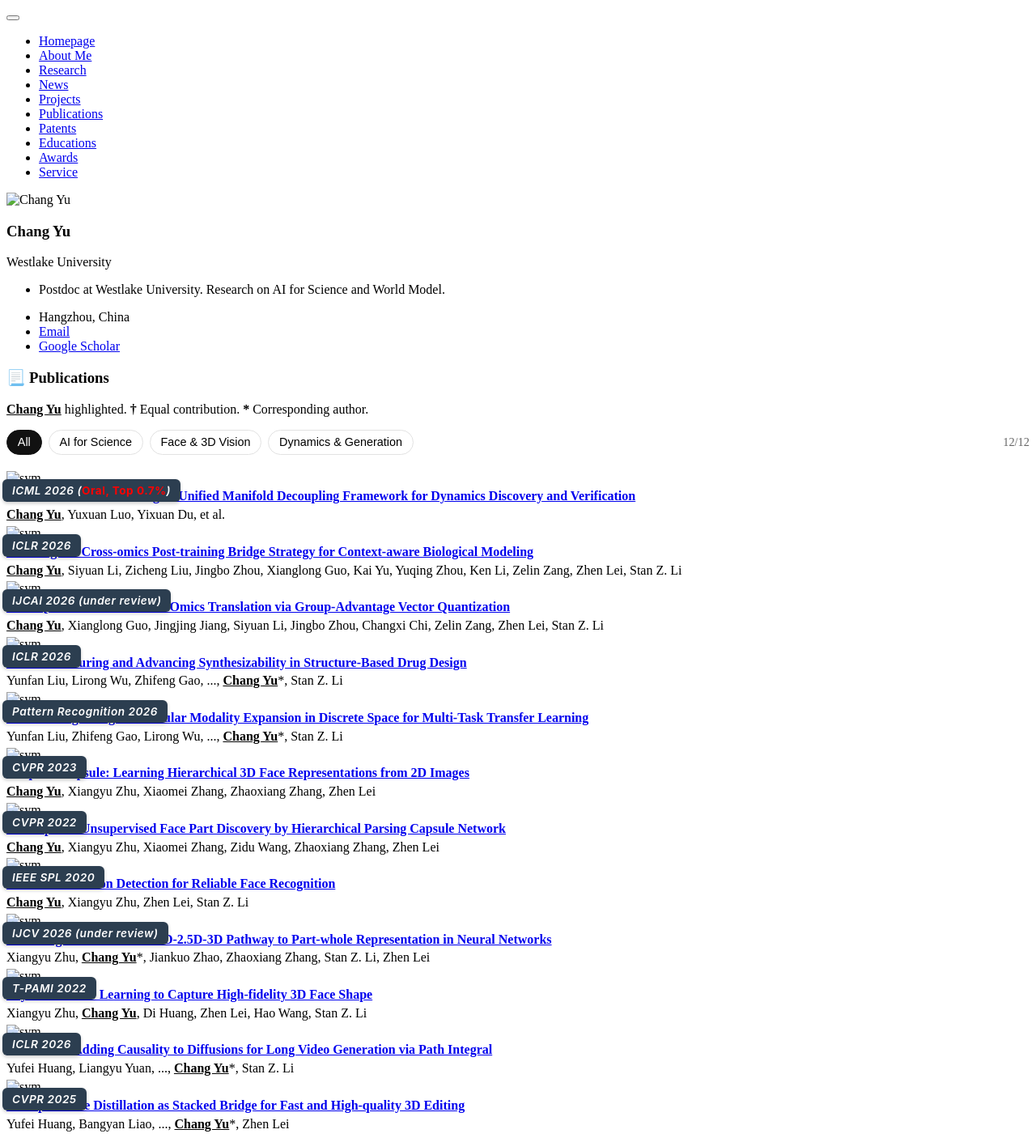
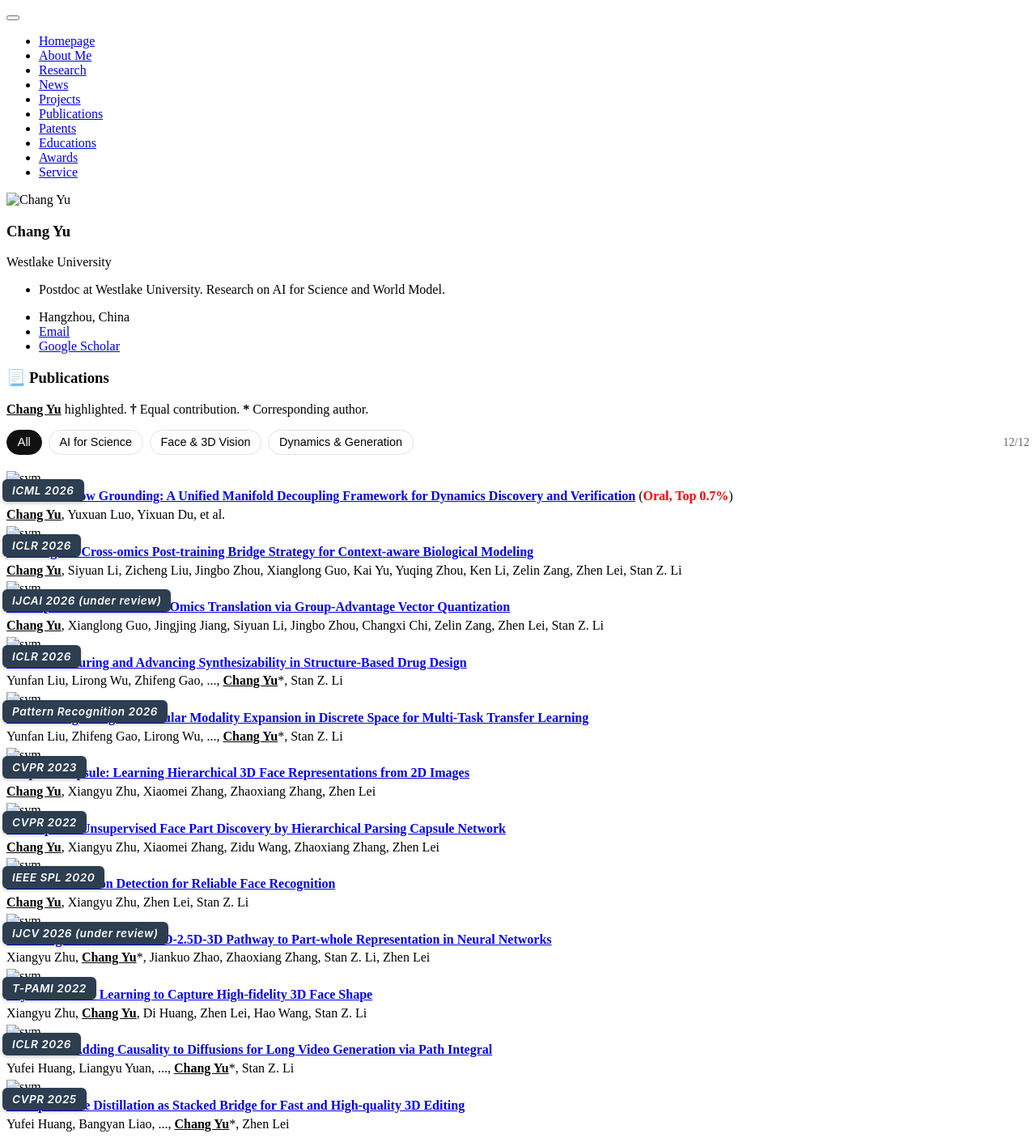
Before and after one commit to yuchang97/yuchang97.github.io, a Jekyll site: the page built from _pages/include/pub.md, in a window 1280 px wide. Shown: the whole page at 81% size. Built offline with Jekyll 4.4.1, drawn with Linux system fonts in a browser that asks for light colours; our own code applies the rules of GitHub Pages for plain Markdown files.

Commit message:
Move ICML news to top and relocate Oral badge from image label to paper title
Co-Authored-By: Claude Opus 4.7 <noreply@anthropic.com>

```diff
--- a/_pages/include/pub.md
+++ b/_pages/include/pub.md
@@ -47,11 +47,11 @@
 
 <div class='paper-box' data-domain="AI4Science">
   <div class='paper-box-image'>
-    <span class="conference-label">ICML 2026 (<span style="color:red;font-style:normal;font-weight:700;">Oral, Top 0.7%</span>)</span>
+    <span class="conference-label">ICML 2026</span>
     <img src="../images/pub/geometric.png" alt="sym" width="100%">
   </div>
   <div class='paper-box-text'>
-    <p><a href="#"><strong>Geometric Flow Grounding: A Unified Manifold Decoupling Framework for Dynamics Discovery and Verification</strong></a></p>
+    <p><a href="#"><strong>Geometric Flow Grounding: A Unified Manifold Decoupling Framework for Dynamics Discovery and Verification</strong></a> (<strong style="color:red;">Oral, Top 0.7%</strong>)</p>
     <p><strong><u>Chang Yu</u></strong>, Yuxuan Luo, Yixuan Du, et al.</p>
   </div>
 </div>
```
Also changed, not shown: _pages/include/news.md (+1 -1 lines).
